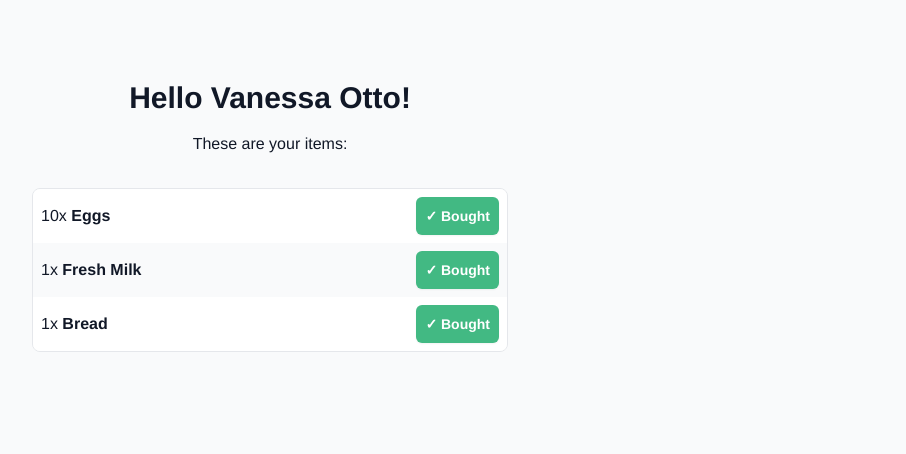
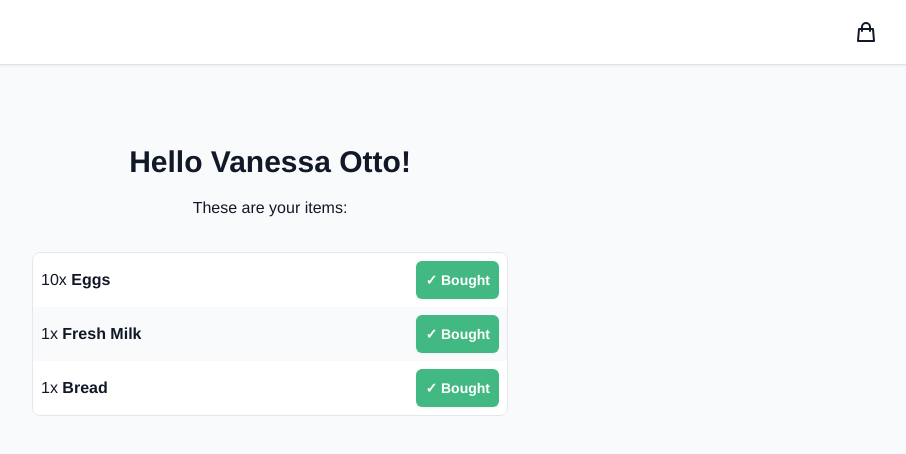
Before and after one commit to Vannsl/vue-3-composition-api, a Vue app: page / in a window 1280 px wide. Shown: the top 454 px of the page, without its empty margins (370-1276 px from the left). Built offline with nearby package versions, Linux system fonts and the light colour scheme.

Commit message:
adds navbar with cart UI

```diff
--- a/package.json
+++ b/package.json
@@ -10,9 +10,11 @@
     "format": "prettier .  --write"
   },
   "dependencies": {
-    "vue": "^3.2.25"
+    "vue": "^3.2.25",
+    "@heroicons/vue": "^1.0.6"
   },
   "devDependencies": {
+    "@headlessui/vue": "^1.6.4",
     "@typescript-eslint/eslint-plugin": "^5.27.0",
     "@typescript-eslint/parser": "^5.27.0",
     "@vitejs/plugin-vue": "^2.3.3",
--- a/src/App.vue
+++ b/src/App.vue
@@ -1,8 +1,15 @@
 <script setup lang="ts">
   import MyDashboard from './components/MyDashboard.vue'
+  import ItemList from './components/ItemList.vue'
+  import TheNavbar from './components/TheNavbar.vue'
 </script>
 
 <template>
+  <header>
+    <TheNavbar>
+      <ItemList />
+    </TheNavbar>
+  </header>
   <main class="container mx-auto my-20 px-8 text-center max-w-[540px]">
     <MyDashboard first-name="Vanessa" last-name="Otto" />
   </main>
--- /dev/null
+++ b/src/components/ItemList.vue
@@ -0,0 +1,41 @@
+<script setup lang="ts">
+  import { ref } from 'vue'
+  import BaseButton from './BaseButton.vue'
+
+  const items = ref([
+    {
+      id: 0,
+      name: 'Eggs',
+      count: 10,
+    },
+    {
+      id: 1,
+      name: 'Fresh Milk',
+      count: 1,
+    },
+    {
+      id: 2,
+      name: 'Bread',
+      count: 1,
+    },
+  ])
+
+  function deleteItem(id: number) {
+    items.value = items.value.filter((item) => item.id !== id)
+  }
+</script>
+
+<template>
+  <ul name="list" tag="ul">
+    <li
+      v-for="item in items"
+      :key="item.id"
+      class="flex items-center justify-between py-2 last:mb-0 p-2"
+    >
+      <div>
+        {{ item.count }}x <strong>{{ item.name }}</strong>
+      </div>
+      <BaseButton @click="deleteItem(item.id)"> ✓ </BaseButton>
+    </li>
+  </ul>
+</template>
--- /dev/null
+++ b/src/components/TheNavbar.vue
@@ -0,0 +1,39 @@
+<script setup lang="ts">
+  import { Disclosure, Menu, MenuButton, MenuItems } from '@headlessui/vue'
+  import { ShoppingBagIcon } from '@heroicons/vue/outline'
+</script>
+
+<template>
+  <Disclosure as="nav" class="bg-white shadow">
+    <div class="max-w-7xl mx-auto px-4 sm:px-6 lg:px-8">
+      <div class="flex h-16">
+        <div class="flex items-center ml-auto">
+          <Menu as="div" class="ml-3 relative">
+            <div>
+              <MenuButton
+                class="bg-white rounded-full flex text-sm focus:outline-none focus:ring-2 focus:ring-offset-2 focus:ring-primary"
+              >
+                <span class="sr-only">Open cart</span>
+                <ShoppingBagIcon class="h-6 w-6" aria-hidden="true" />
+              </MenuButton>
+            </div>
+            <transition
+              enter-active-class="transition ease-out duration-200"
+              enter-from-class="transform opacity-0 scale-95"
+              enter-to-class="transform opacity-100 scale-100"
+              leave-active-class="transition ease-in duration-75"
+              leave-from-class="transform opacity-100 scale-100"
+              leave-to-class="transform opacity-0 scale-95"
+            >
+              <MenuItems
+                class="origin-top-right absolute right-0 mt-2 w-48 rounded-md shadow-lg py-1 bg-white ring-1 ring-black ring-opacity-5 focus:outline-none"
+              >
+                <slot />
+              </MenuItems>
+            </transition>
+          </Menu>
+        </div>
+      </div>
+    </div>
+  </Disclosure>
+</template>
```
Also changed, not shown: 1 other file (tests, documents, lock files or other folders).
